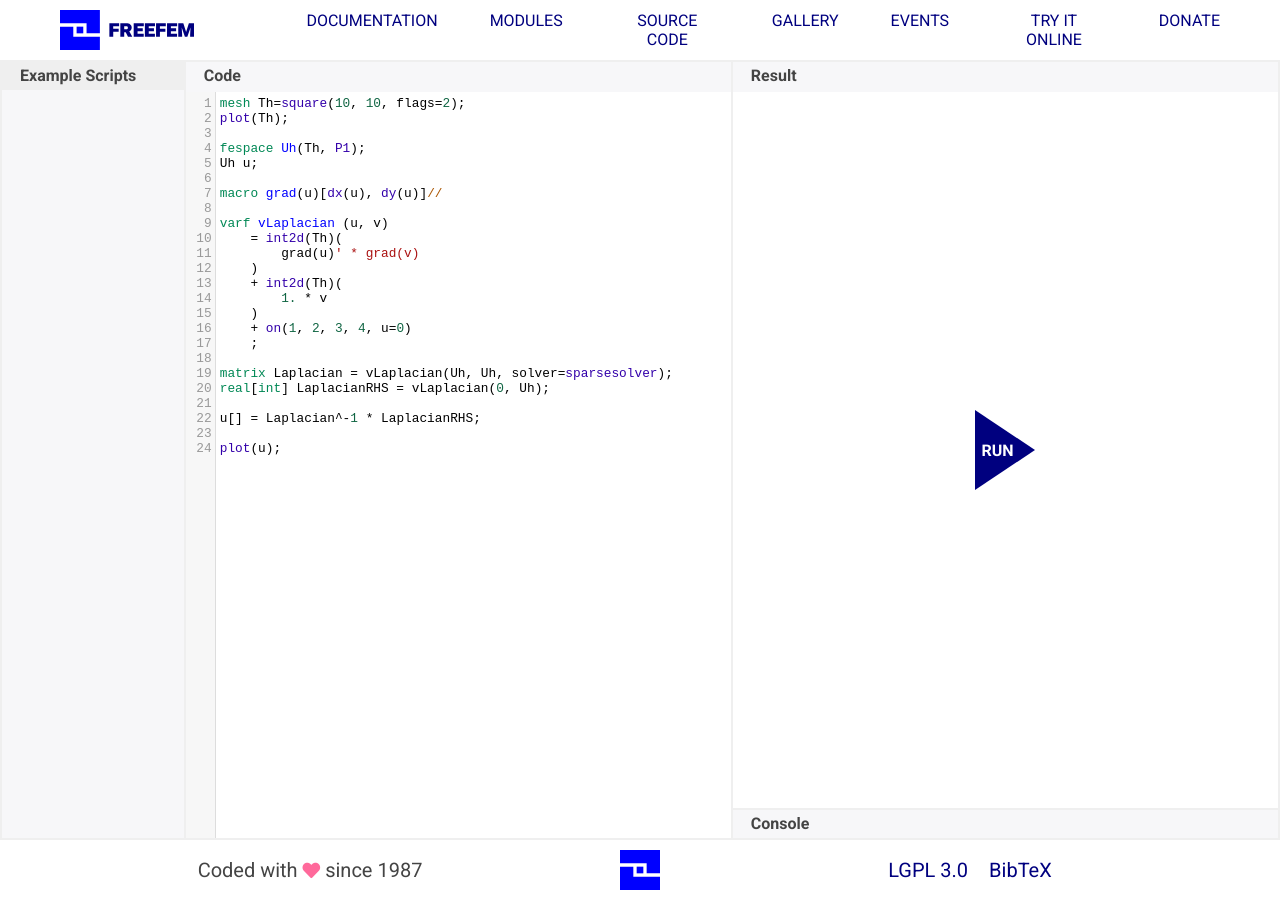
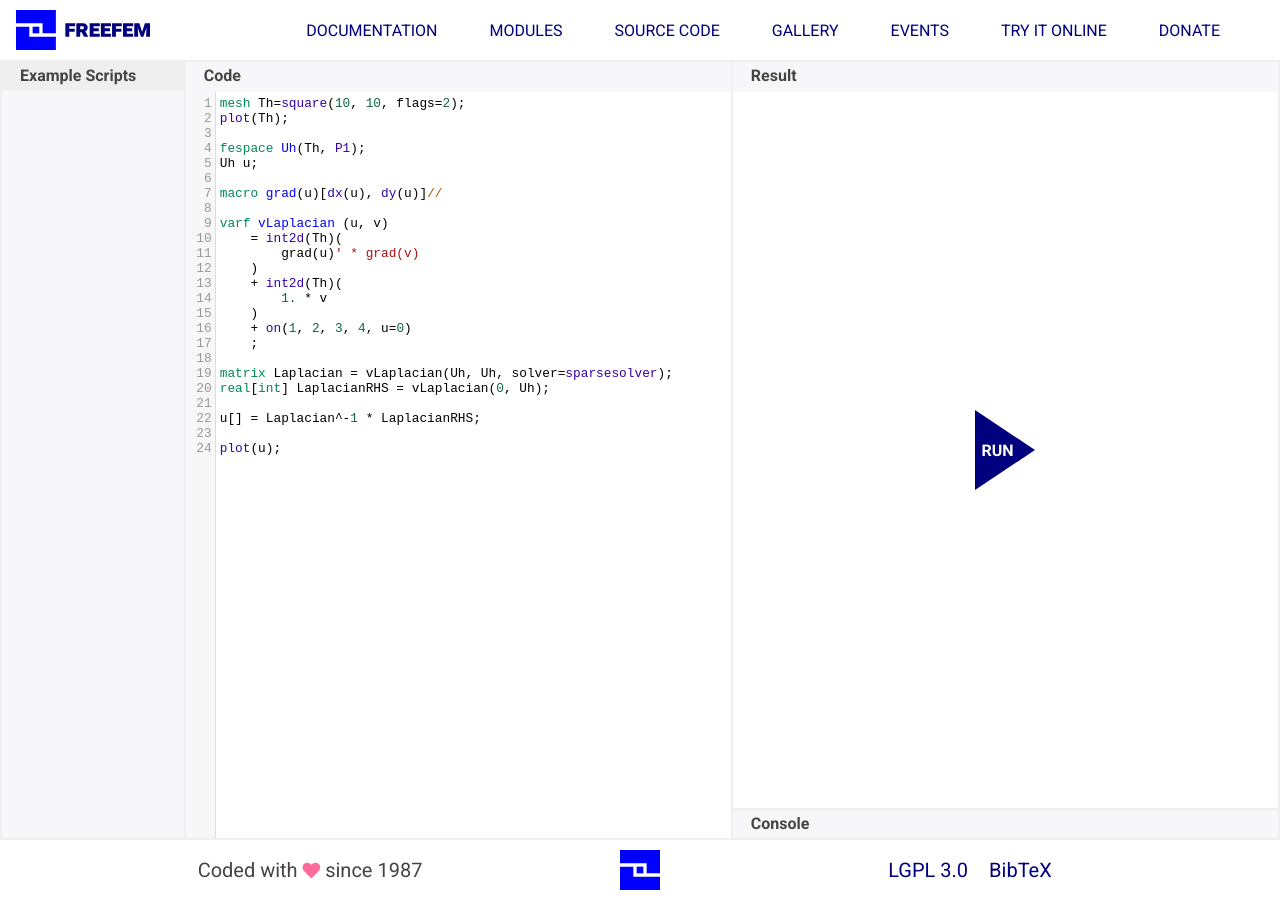
Before and after one commit to FreeFem/FreeFem-website2, a Jekyll site: the page built from tryit.md, in a window 1280 px wide. Built offline with Jekyll 4.4.1, drawn with Linux system fonts in a browser that asks for light colours; nearby versions of some CDN libraries; library files that are not in the unit come from our copies; a script that is not in the unit is left out.

Commit message:
update header

```diff
--- a/css/exampleStyle.css
+++ b/css/exampleStyle.css
@@ -55,7 +55,7 @@
 
 header img {
   height: 2.5rem;
-  margin: 0 3.75rem;
+  margin: 0 3.75rem 0 1rem;
   vertical-align: middle;
 }
 
--- a/css/media.css
+++ b/css/media.css
@@ -61,7 +61,7 @@
 
   .top-nav a {
     text-align: left !important;
-    margin-left: 3.75rem;
+    margin-left: 0.5rem auto 0.5rem 3.75rem;
     padding-bottom: 1.25rem;
   }
 
```
Also changed, not shown: css/style.css (+5 -8 lines).
